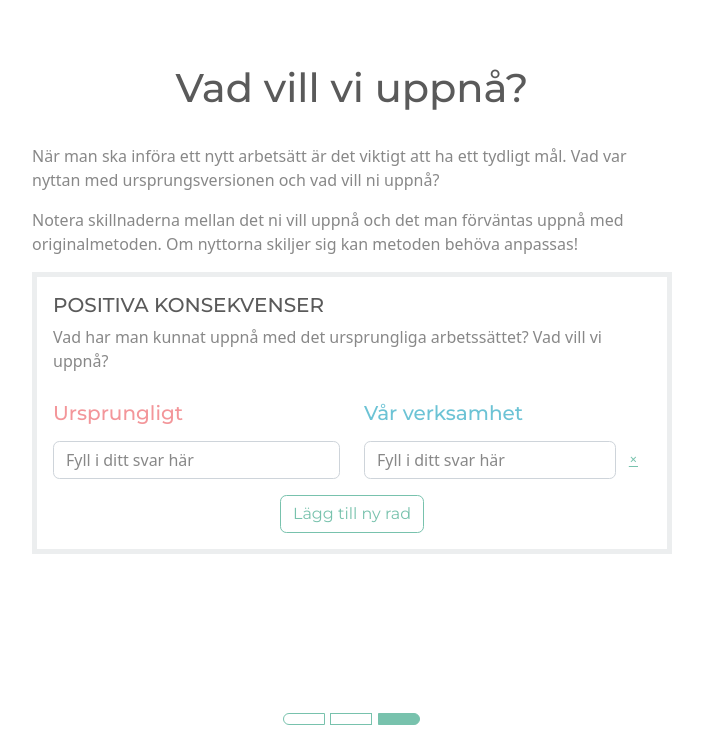
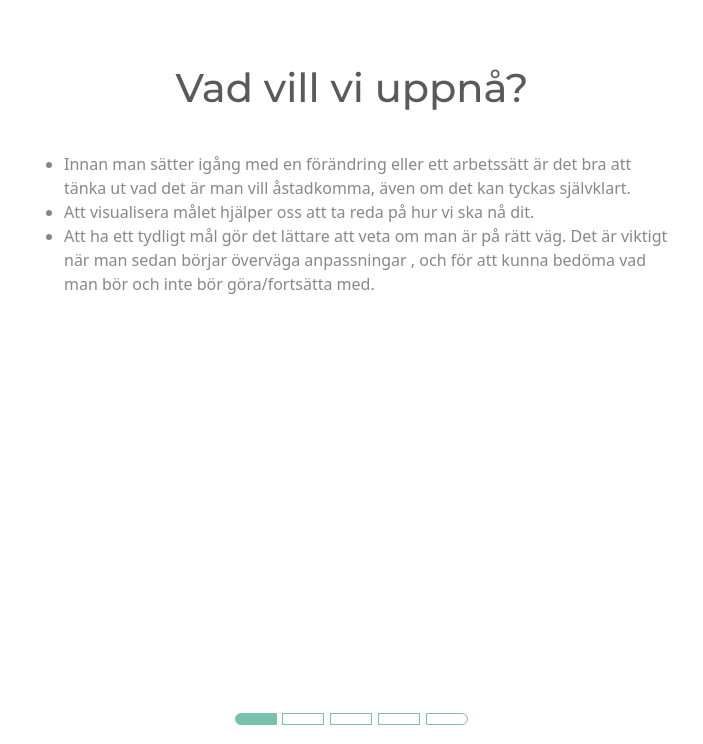
Before and after one commit to beslutsstod/beslutsstod, a Django app: page /fyll-i/uppna in a window 1280 px wide. Shown: the part 56-800 px from the top of the page, without its empty margins (288-991 px from the left). Run offline with Django 3.2, Linux system fonts and the light colour scheme; some libraries are stand-ins or nearby versions.

Commit message:
Add view and path to sammanhang

```diff
--- a/fyll_i/urls.py
+++ b/fyll_i/urls.py
@@ -4,5 +4,6 @@ from . import views
 urlpatterns = [
     path('', views.index, name='fyll-i'),
     path('/intervention', views.intervention, name='fyll-i/intervention'),
-    path('/uppna', views.uppna, name='fyll-i/uppna')
+    path('/uppna', views.uppna, name='fyll-i/uppna'),
+    path('/sammanhang', views.sammanhang, name='fyll-i/sammanhang'),
 ]
--- a/fyll_i/views.py
+++ b/fyll_i/views.py
@@ -9,3 +9,6 @@ def intervention(request):
 
 def uppna(request):
     return render(request, 'fyll_i/uppna.html')
+
+def sammanhang(request):
+    return render(request, 'fyll_i/sammanhang.html')
--- a/templates/fyll_i/uppna.html
+++ b/templates/fyll_i/uppna.html
@@ -4,7 +4,7 @@
 
 <div class="w-50 mx-auto" style="justify-content: center;">
   <!-- Page 1 -->
-  <div class="content pt-5" style="text-align: left; display: none;" id="page1">
+  <div class="content pt-5" style="text-align: left;" id="page1">
     <h1 class="pt-3" style="text-align: center;">
         Vad vill vi uppnå?
     </h1>
@@ -24,7 +24,7 @@
   </div>
 
   <!-- Page 2 -->
-  <div class="content pt-5" style="text-align: left; display:none;" id="page2">
+  <div class="content pt-5" style="text-align: left; display: none;" id="page2">
     <h3 style="text-align: center;">
         Brainstorming
     </h3>
@@ -38,7 +38,7 @@
 
 
   <!-- Page 3 -->
-  <div class="content pt-5" style="text-align: left;" id="page3">
+  <div class="content pt-5" style="text-align: left; display: none;" id="page3">
     <h1 class="pt-3" style="text-align: center;">
         Vad vill vi uppnå?
     </h1>
@@ -82,13 +82,36 @@
     </div>
   </div>
 
+  <!-- Page 4 -->
+  <div class="content pt-5" style="text-align: left; display: none;" id="page4">
+    <h1 class="pt-3" style="text-align: center;">
+      Hur vet vi om vi är på rätt väg?
+    </h1>
+    <p class="pt-3">
+      Exempel
+    </p>
+  </div>
+
+  <!-- Page 5 -->
+  <div class="content pt-5" style="text-align: left; display: none;" id="page5">
+    <h1 class="pt-3" style="text-align: center;">
+      Hur vet vi om vi är på rätt väg? 2
+    </h1>
+    <p class="pt-3">
+      Exempel 2
+    </p>
+  </div>
+
 
   <!-- Pagination nav -->
   <nav aria-label="Page navigation" style="position: absolute; bottom: 5px; justify-content: center; left: 50%; transform: translateX(-50%);" id="uppna-nav">
     <ul class="pagination">
-      <li class="page-item"><a class="page-link" href="#" data-page="page1"></a></li>
+      <li class="page-item"><a class="page-link active" href="#" data-page="page1"></a></li>
       <li class="page-item"><a class="page-link" href="#" data-page="page2"></a></li>
-      <li class="page-item"><a class="page-link active" href="#" data-page="page3"></a></li>
+      <li class="page-item"><a class="page-link" href="#" data-page="page3"></a></li>
+      <li class="page-item"><a class="page-link" href="#" data-page="page4"></a></li>
+      <li class="page-item"><a class="page-link" href="#" data-page="page5"></a></li>
+
     </ul>
   </nav>
 
@@ -123,6 +146,8 @@
       document.getElementById(targetPage).style.display = "block";
     });
   });
+
+  // Page 3
 
   document.addEventListener('DOMContentLoaded', function() {
 
```
